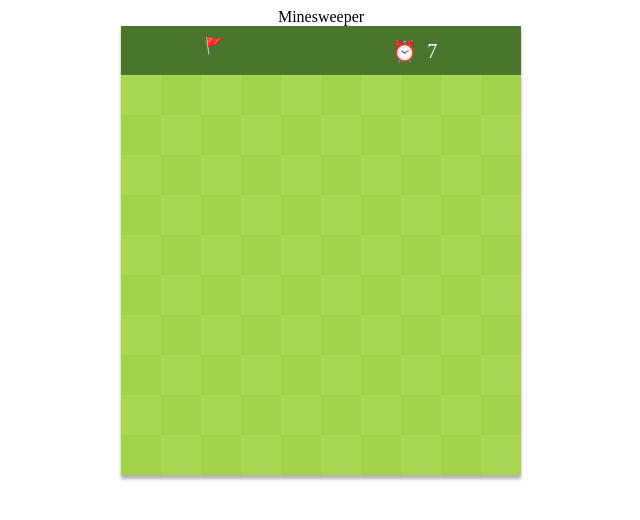
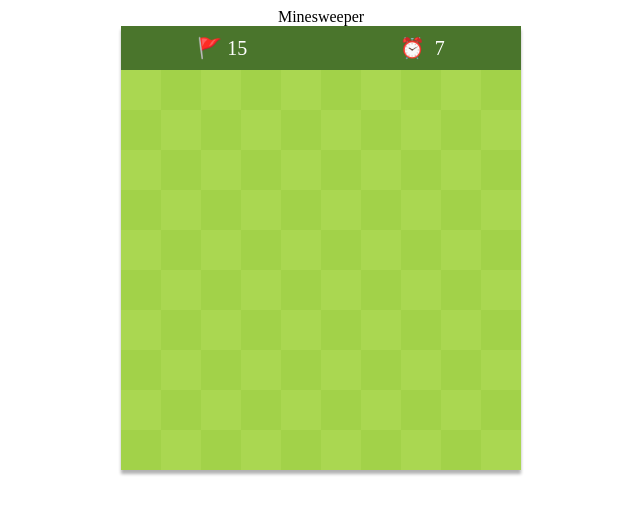
Before and after one commit to jigyasudhingra/minesweeper, a React (Create React App) app: page / in a window 1280 px wide. Shown: the top 520 px of the page, without its empty margins (319-959 px from the left). Built offline with nearby package versions, Linux system fonts and the light colour scheme.

Commit message:
Flag count added in header

```diff
--- a/src/components/Board.tsx
+++ b/src/components/Board.tsx
@@ -12,6 +12,7 @@ const Board = () => {
   const [minesLocations, setMinesLocations] = useState<any>([])
   const [gameOver, setGameOver] = useState(false)
   const [newTime, setTime] = useState(0)
+  const [flagCount, setFlagCount] = useState(15)
 
   const freshBoard = () => {
     const newBoard = BoardCreation(10, 10, 15)
@@ -41,8 +42,11 @@ const Board = () => {
     y: number
   ) => {
     e.preventDefault()
+    if (flagCount <= 0) return
     const newGrid: Array<BoardProps[]> = JSON.parse(JSON.stringify(board))
+    if (newGrid[x][y].flagged === true) return
     newGrid[x][y].flagged = true
+    setFlagCount(flagCount - 1)
     setBoard(newGrid)
   }
 
@@ -69,7 +73,7 @@ const Board = () => {
       style={{ boxShadow: '0 4px 3px rgba(0,0,0,0.3)', position: 'relative' }}
     >
       {gameOver && <Modal restartGame={restartGame} />}
-      <BoxHeader gameOver={gameOver} setTime={setTime} />
+      <BoxHeader gameOver={gameOver} setTime={setTime} flagCount={flagCount} />
       {board?.map((row: BoardProps[]) => {
         return (
           <div style={{ display: 'flex' }}>
--- a/src/components/BoxHeader.tsx
+++ b/src/components/BoxHeader.tsx
@@ -4,10 +4,11 @@ import Timer from './Timer'
 interface BoxHeaderProps {
   gameOver: boolean
   setTime: Dispatch<SetStateAction<number>>
+  flagCount: number
 }
 
 const BoxHeader = (props: BoxHeaderProps) => {
-  const { gameOver, setTime } = props
+  const { gameOver, setTime, flagCount } = props
   return (
     <div
       style={{
@@ -19,8 +20,12 @@ const BoxHeader = (props: BoxHeaderProps) => {
         alignItems: 'center',
       }}
     >
-      <span role="img" aria-label="flag" style={{ paddingBottom: 10 }}>
-        🚩
+      <span
+        role="img"
+        aria-label="flag"
+        style={{ color: 'white', fontSize: 20 }}
+      >
+        🚩 {flagCount}
       </span>
       <Timer gameOver={gameOver} sendTime={setTime} />
     </div>
```
